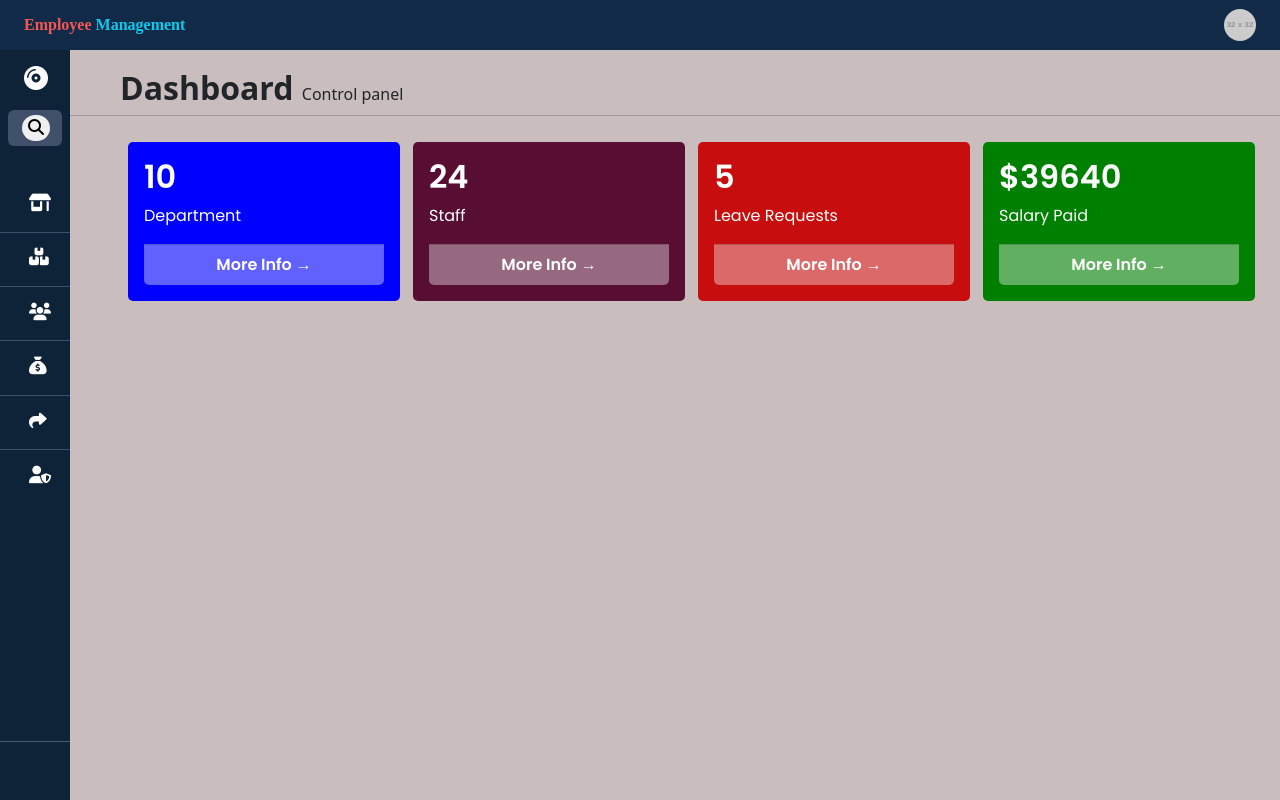
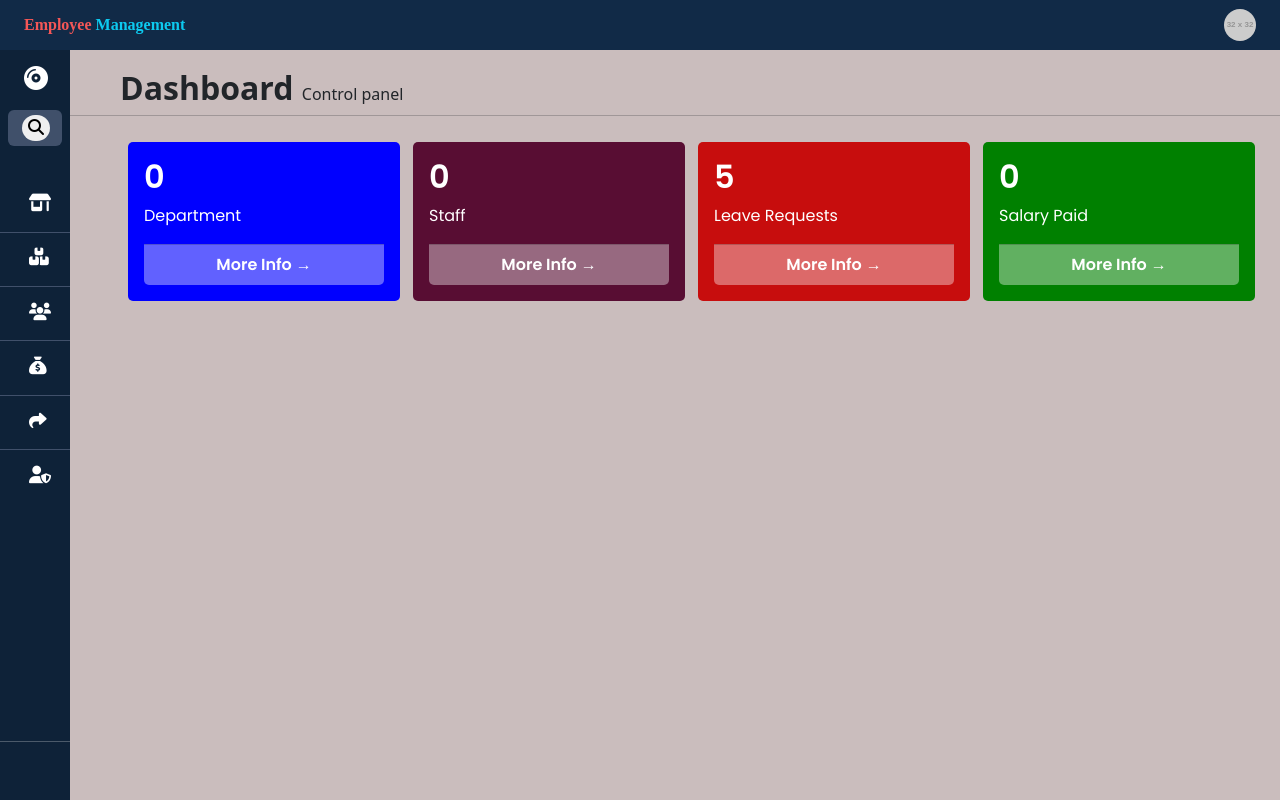
Before and after one commit to Soumadip-cmd/Employee--Management-, a React (Create React App) app in the folder client/: page /dashboard in a window 1280 px wide. Built offline with nearby package versions, Linux system fonts and the light colour scheme; some icons are missing; a web font is replaced by a local one.

Commit message:
dashboard length added

```diff
--- a/client/src/components/Dashboard/Dashboard.js
+++ b/client/src/components/Dashboard/Dashboard.js
@@ -1,10 +1,12 @@
-import React, { useState, useEffect } from "react";
+import React, { useState, useEffect, useContext } from "react";
 import Card from "./Card";
 import './Dashboard.css'
+import DataContext from "../../context/DataContext";
 
 
 const Dashboard = () => {
 
+  const {dept,staff,salary}=useContext(DataContext)
 
   return (
     <div className=" special mt-5 ms-2">
@@ -22,7 +24,7 @@ const Dashboard = () => {
         <div className="row" style={{ transform: "translateY(-19px)" }}>
           <div className="col-sm-12 col-md-6 col-lg-3">
             <Card
-              number="10"
+              number={dept.length}
               category="Department"
               cardbgcolor="blue"
               pageLink="/manageDepartment"
@@ -30,7 +32,7 @@ const Dashboard = () => {
           </div>
           <div className="col-sm-12 col-md-6 col-lg-3">
             <Card
-              number="24"
+              number={staff.length}
               category="Staff"
               cardbgcolor="rgb(88 13 51)"
               pageLink="/manageStaff"
@@ -46,7 +48,7 @@ const Dashboard = () => {
           </div>
           <div className="col-sm-12 col-md-6 col-lg-3">
             <Card
-              number="$39640"
+              number={`${salary.length}`}
               category="Salary Paid"
               cardbgcolor="green"
               pageLink="/manageSalary"
--- a/client/src/components/Salary/AddSalary.js
+++ b/client/src/components/Salary/AddSalary.js
@@ -108,9 +108,9 @@ export default function AddSalary() {
                   <thead className="tablestyle">
                     <tr>
                       <th className="px-4 py-2 text-start">Staff</th>
-                      <th className="px-4 py-2 text-start">Basic Salary($)</th>
-                      <th className="px-4 py-2 text-start">Allowance($)</th>
-                      <th className="px-4 py-2 text-start">Total($)</th>
+                      <th className="px-4 py-2 text-start">Basic Salary(₹)</th>
+                      <th className="px-4 py-2 text-start">Allowance(₹)</th>
+                      <th className="px-4 py-2 text-start">Total(₹)</th>
                     </tr>
                   </thead>
                   <tbody>
```
